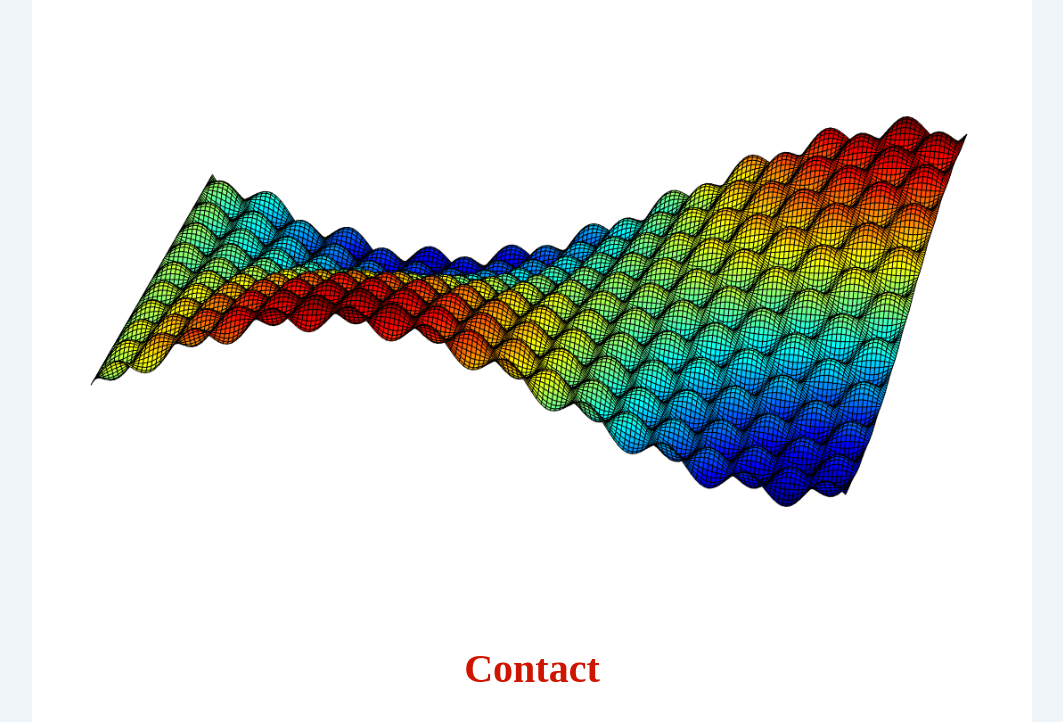
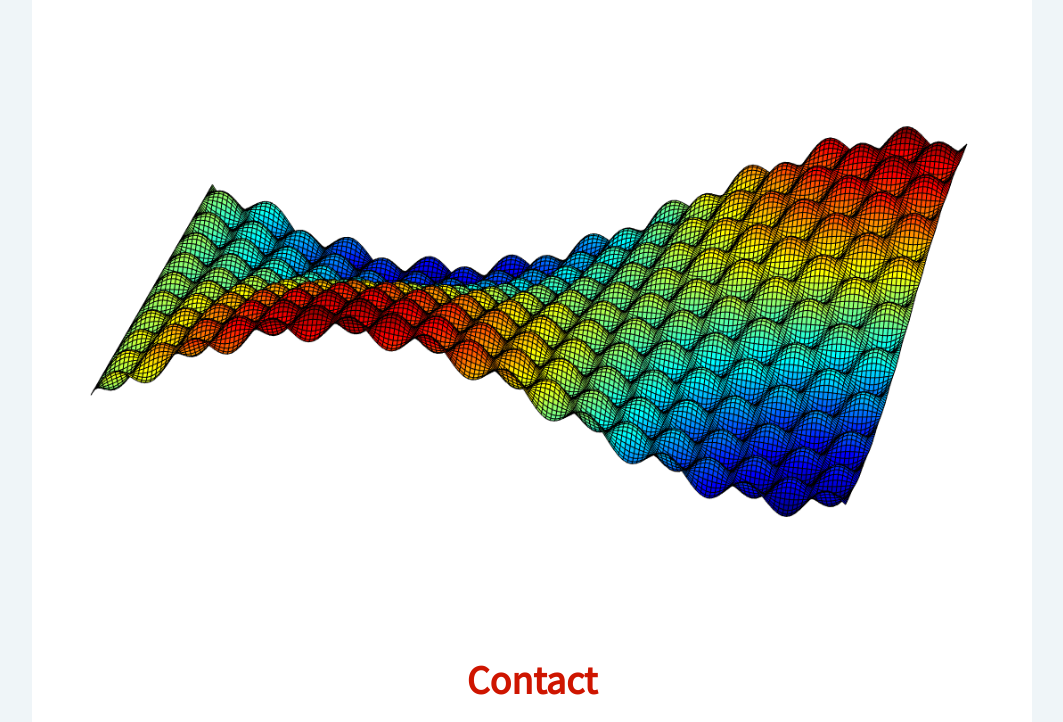
Before and after one commit to smash-workshop/smash-workshop.github.io, a plain HTML site: page contact.html in a window 1280 px wide. Shown: the part 160-882 px from the top of the page, without its empty margins (108-1171 px from the left). Drawn offline with Linux system fonts and the light colour scheme.

Commit message:
Update contact.html

```diff
--- a/contact.html
+++ b/contact.html
@@ -4,6 +4,7 @@
 <meta charset="utf-8">
 <title>Small Scales and Homogenisation (SmaSH)</title>
 <link href="styles/main.css" rel="stylesheet" type="text/css">
+<link href='https://fonts.googleapis.com/css?family=Source+Sans+Pro' rel='stylesheet' type='text/css'>
 <!--The following script tag downloads a font from the Adobe Edge Web Fonts server for use within the web page. We recommend that you do not modify it.--><script>var __adobewebfontsappname__="dreamweaver"</script><script src="http://use.edgefonts.net/source-sans-pro:n6:default.js" type="text/javascript"></script>
 </head>
 
```
